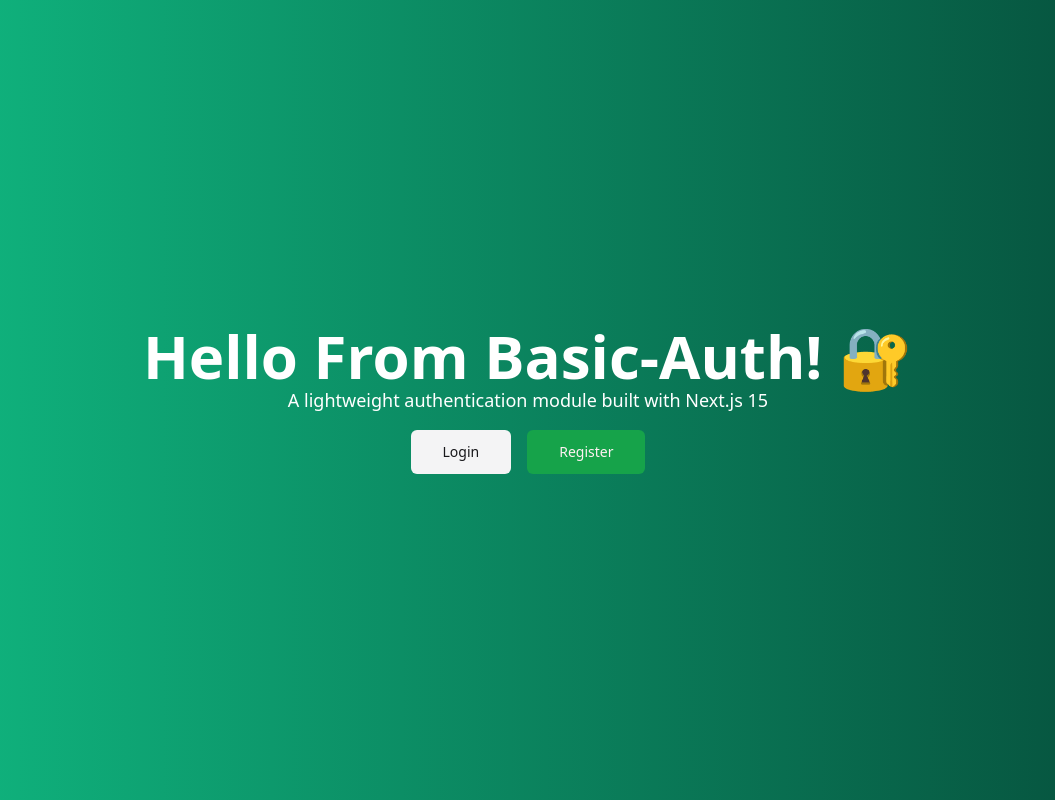
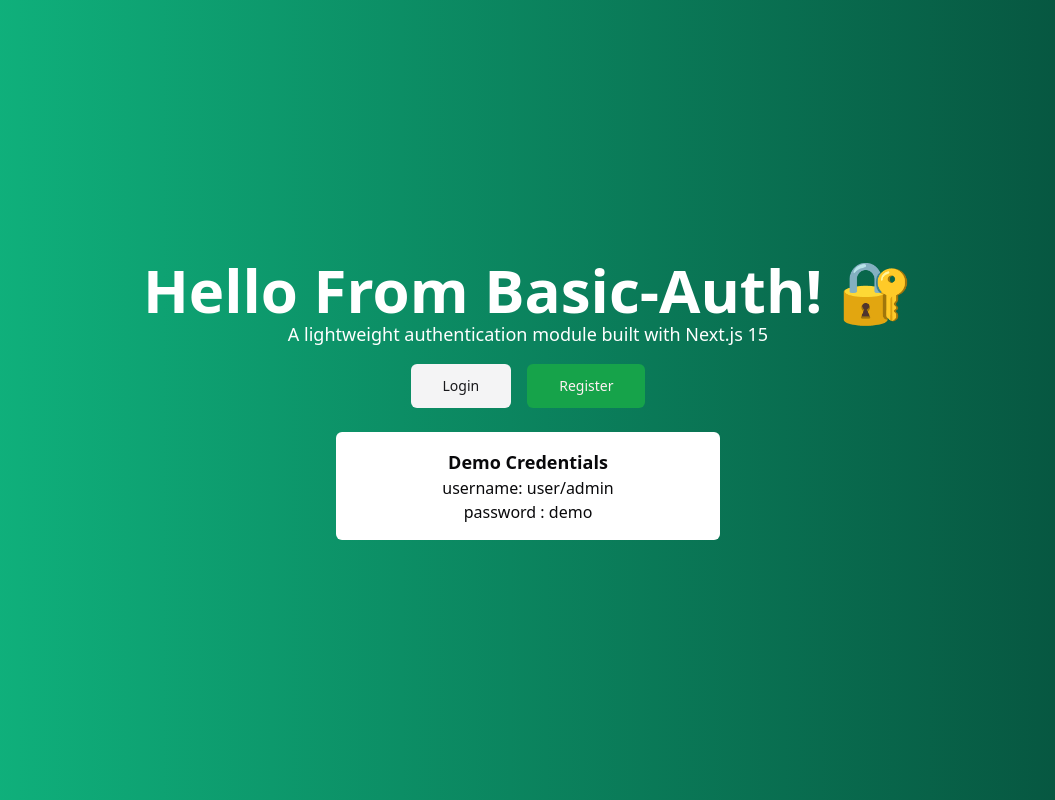
Before and after one commit to hamilton-k-dev/basic_auth, a Next.js app: page / in a window 1280 px wide. Shown: the whole page, without its empty margins (112-1167 px from the left). Built offline with nearby package versions, Linux system fonts and the light colour scheme.

Commit message:
add demo credentials section to homepage

```diff
--- a/src/app/page.tsx
+++ b/src/app/page.tsx
@@ -1,6 +1,5 @@
 import { Button } from "@/components/ui/button";
 import Link from "next/link";
-
 export default function Home() {
   return (
     <main className="w-full h-screen flex flex-col justify-center items-center bg-gradient-to-r from-emerald-500 to-emerald-900">
@@ -22,6 +21,11 @@
           </Button>
         </Link>
       </div>
+
+      <div className="w-96 bg-white p-4 rounded-md text-center mt-6">
+        <h1 className="text-lg font-bold">Demo Credentials</h1>
+        username: user/admin <br /> password : demo
+      </div>
     </main>
   );
 }
```
